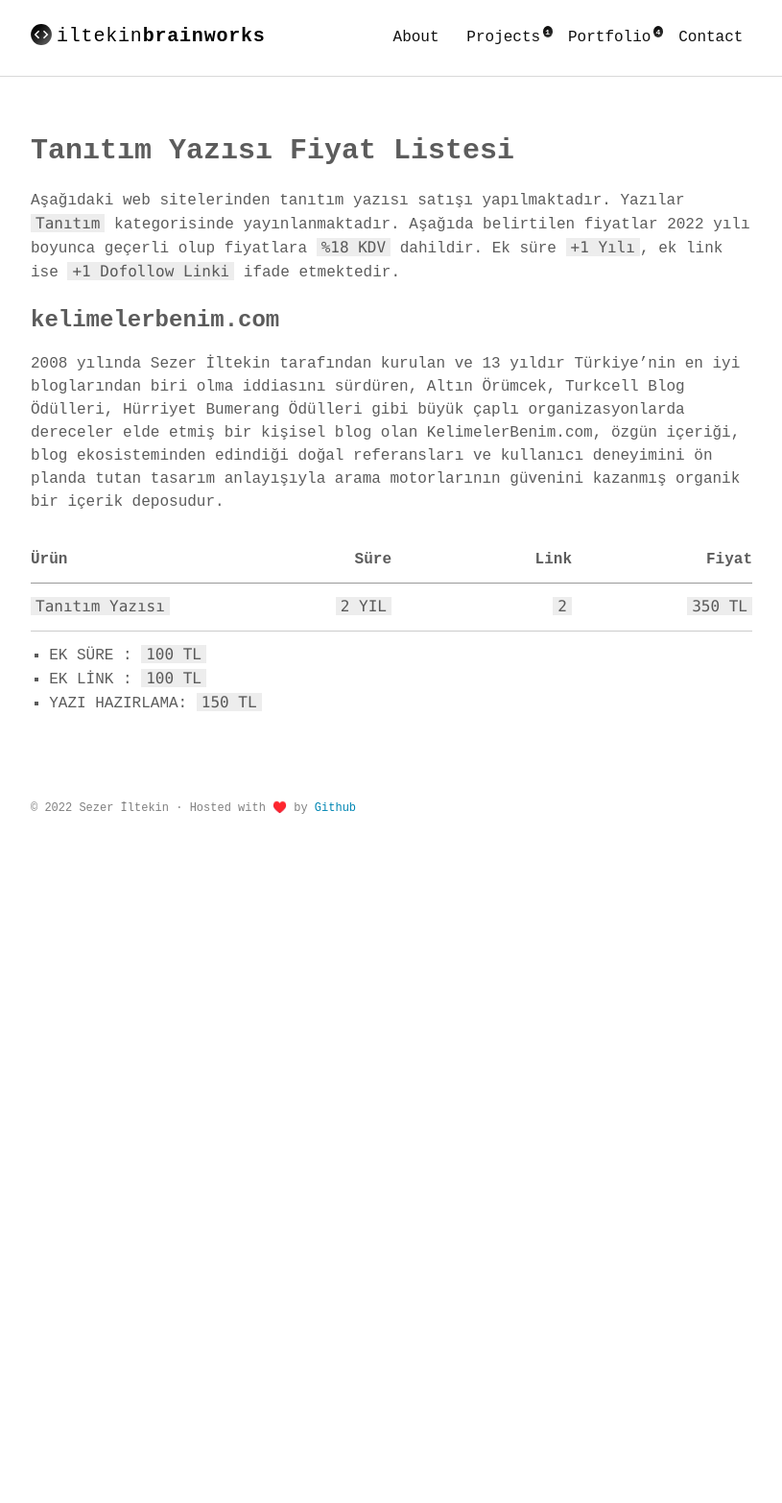
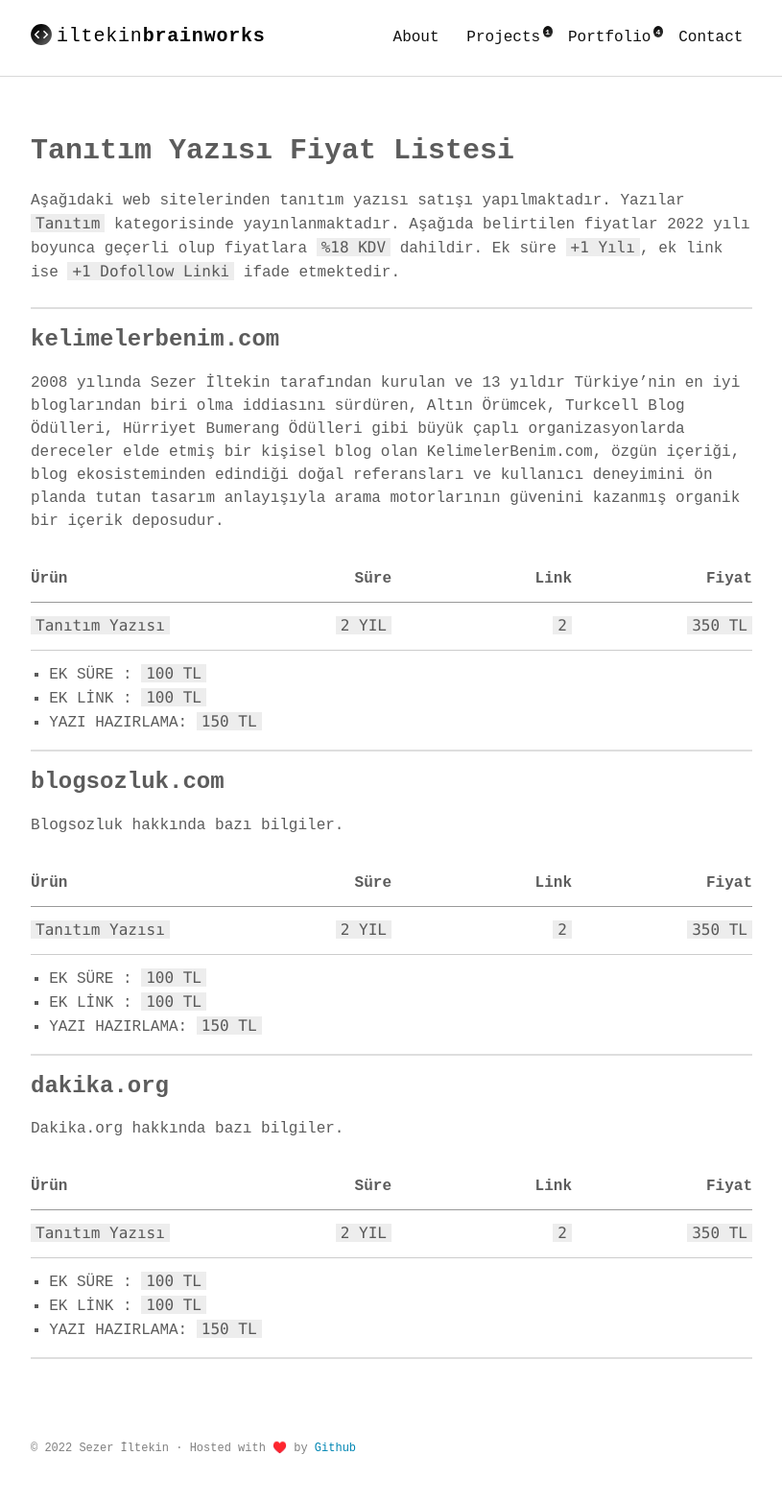
Before and after one commit to iltekin/iltekin.github.io, a Jekyll site: the page built from tanitim-yazisi-fiyat-listesi.md, in a window 1280 px wide. Shown: the whole page at 96% size, without its empty margins (232-1047 px from the left). Built offline with Jekyll 4.4.1, drawn with Linux system fonts in a browser that asks for light colours; some web fonts are replaced; before the commit the page ends 900 px from its top, so only the background shows below that.

Commit message:
post updated

```diff
--- a/tanitim-yazisi-fiyat-listesi.md
+++ b/tanitim-yazisi-fiyat-listesi.md
@@ -5,6 +5,8 @@
 ---
 
 Aşağıdaki web sitelerinden tanıtım yazısı satışı yapılmaktadır. Yazılar `Tanıtım` kategorisinde yayınlanmaktadır. Aşağıda belirtilen fiyatlar 2022 yılı boyunca geçerli olup fiyatlara `%18 KDV` dahildir. Ek süre `+1 Yılı`, ek link ise `+1 Dofollow Linki` ifade etmektedir.
+
+---
 
 ### kelimelerbenim.com
 
@@ -17,3 +19,35 @@
 - EK SÜRE :     `100 TL `
 - EK LİNK :     `100 TL`
 - YAZI HAZIRLAMA: `150 TL`
+
+---
+
+
+### blogsozluk.com
+
+Blogsozluk hakkında bazı bilgiler.
+
+| Ürün                 	|   Süre  	| Link 	|    Fiyat 	|
+|----------------------	| -----:	| ---:	|-----:     |
+| `Tanıtım Yazısı` 	| `2 YIL` 	|  `2` 	| `350 TL` 	|
+
+- EK SÜRE :     `100 TL `
+- EK LİNK :     `100 TL`
+- YAZI HAZIRLAMA: `150 TL`
+
+---
+
+
+### dakika.org
+
+Dakika.org hakkında bazı bilgiler.
+
+| Ürün                 	|   Süre  	| Link 	|    Fiyat 	|
+|----------------------	| -----:	| ---:	|-----:     |
+| `Tanıtım Yazısı` 	| `2 YIL` 	|  `2` 	| `350 TL` 	|
+
+- EK SÜRE :     `100 TL `
+- EK LİNK :     `100 TL`
+- YAZI HAZIRLAMA: `150 TL`
+
+---
```
